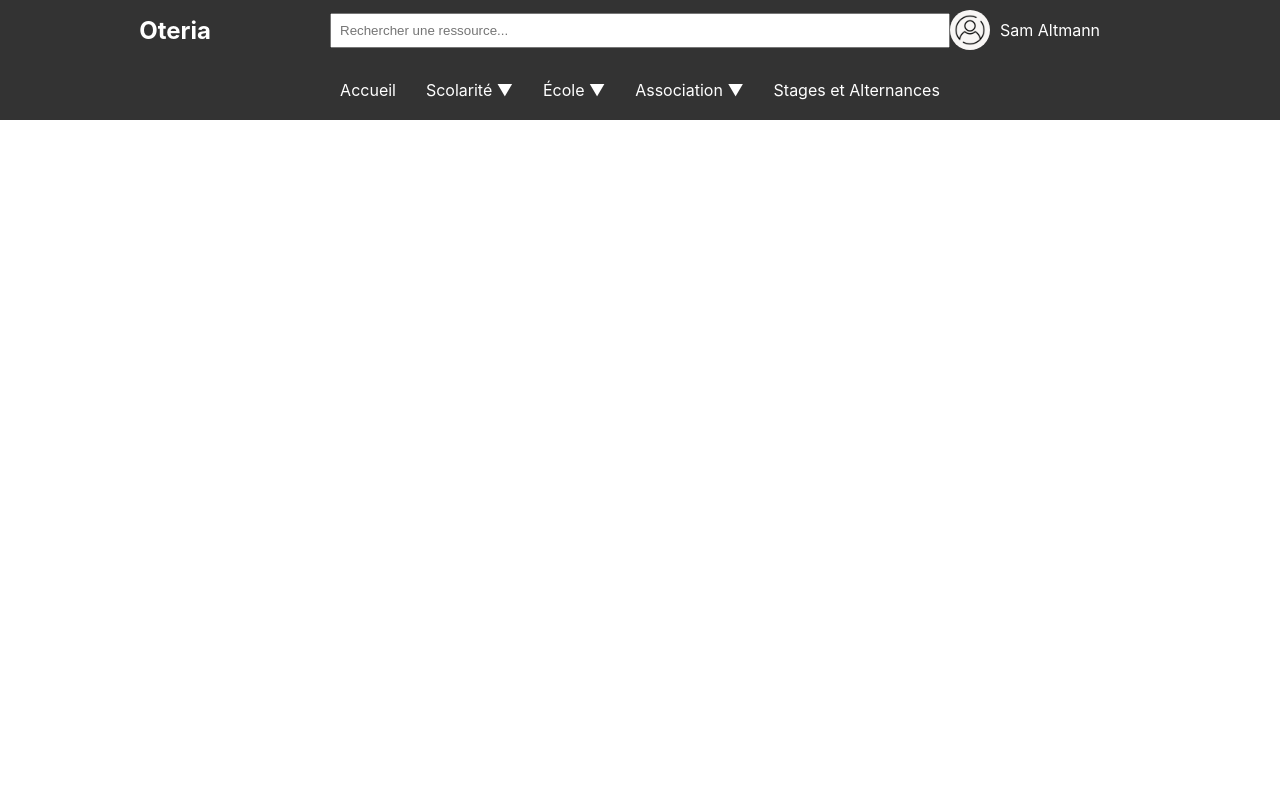
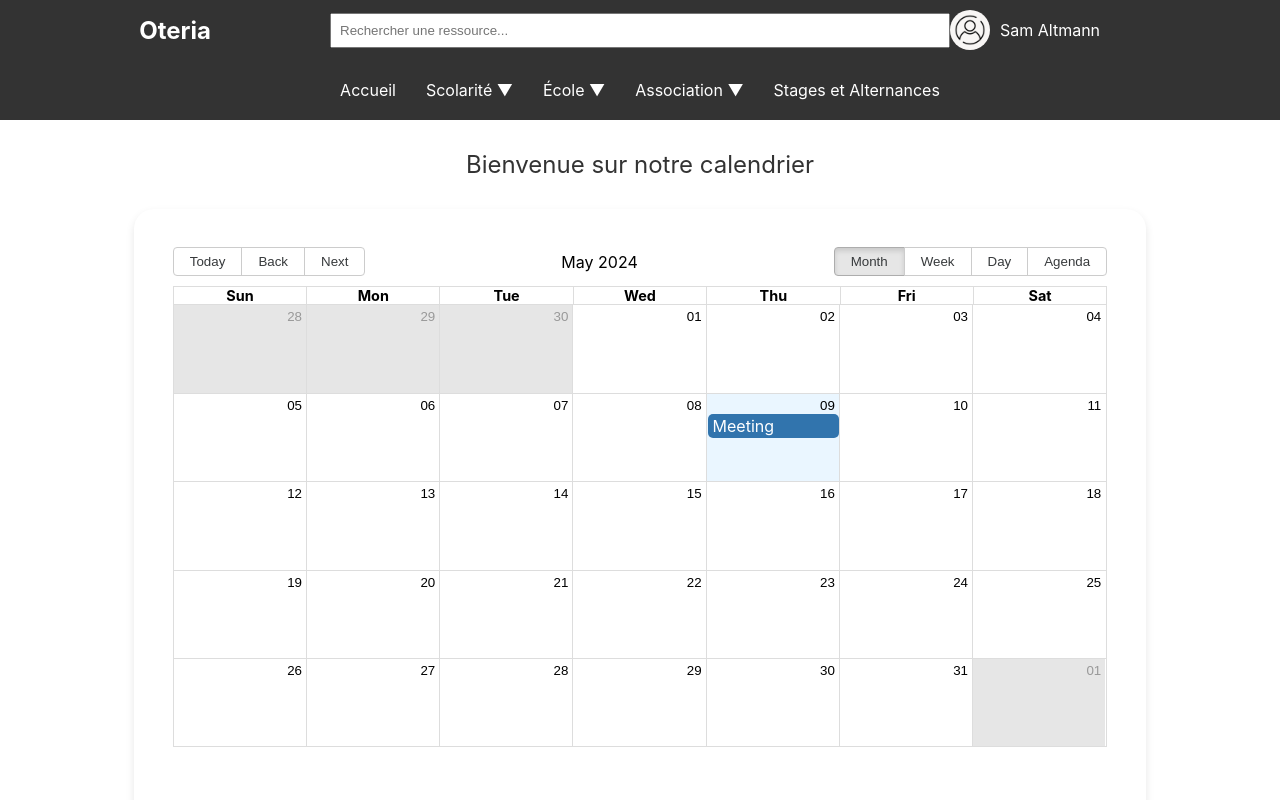
Before and after one commit to Brice789/campuslink, a React (Create React App) app: page / in a window 1280 px wide. Shown: the top 800 px of the page. Built offline with nearby package versions, Linux system fonts and the light colour scheme.

Commit message:
Planning page accueil

```diff
--- a/src/App.js
+++ b/src/App.js
@@ -2,21 +2,15 @@ import React from 'react';
 import { BrowserRouter as Router, Routes, Route } from 'react-router-dom';
 import Ecole from './components/Ecole';
 import Navbar from './components/Navbar';
-import Calendar from './components/Calendar';
-
-import NotesPage from './components/NotesPage'; // Assurez-vous que le chemin d'importation est correct
-
-import Bar from './components/Bar'; // Assurez-vous que le chemin d'importation est correct
-
-
-
-
+import HomePage from './components/HomePage';
+import NotesPage from './components/NotesPage';
+import Bar from './components/Bar';
 
 function App() {
   const events = [
     {
       title: 'Meeting',
-      start: new Date(2024, 4, 9, 10, 0), // Note: Months are 0-based in JavaScript Dates
+      start: new Date(2024, 4, 9, 10, 0),
       end: new Date(2024, 4, 9, 14, 30),
       allDay: false
     }
@@ -25,14 +19,12 @@ function App() {
   return (
     <Router>
       <div>
-       <Bar />
+        <Bar />
         <Navbar />
         <Routes>
+          <Route path="/" element={<HomePage events={events} />} />
           <Route path="/ecole" element={<Ecole />} />
-
-          <Route path="/notes" element={<NotesPage />} /> // Notez le changement de chemin pour correspondre à la navigation
-          <Route path="/calendar" element={<Calendar events={events} />} />
-          // Assurez-vous de ne pas avoir de routes dupliquées ou incorrectes
+          <Route path="/notes" element={<NotesPage />} />
         </Routes>
       </div>
     </Router>
--- /dev/null
+++ b/src/components/HomePage.css
@@ -0,0 +1,29 @@
+/* Conteneur global de la page */
+.page-container {
+    display: flex;
+    flex-direction: column; /* Organise les enfants en colonne */
+    align-items: center; /* Centre les enfants horizontalement */
+    justify-content: flex-start; /* Alignement vertical en haut */
+    height: 100vh; /* Utilise la hauteur complète de la fenêtre de visualisation */
+    padding-top: 20px; /* Espacement en haut */
+  }
+
+  /* Conteneur spécifique pour le calendrier */
+  .calendar-container {
+    width: 73%; /* Prend 73% de la largeur disponible, centré pour esthétique */
+    margin: 20px 0; /* Marge en haut et en bas pour un peu d'espace */
+    padding: 3%; /* Padding intérieur pour ne pas coller au bord */
+    background-color: #ffffff; /* Fond blanc pour le calendrier */
+    border-radius: 20px; /* Coins arrondis pour un style doux */
+    box-shadow: 0 4px 8px rgba(0,0,0,0.1); /* Ombre pour un effet de profondeur */
+  }
+
+  /* Style pour l'entête "Bienvenue sur notre calendrier" */
+  .welcome-message {
+    width: 100%; /* Prend la largeur complète pour centrer le texte */
+    text-align: center; /* Centre le texte horizontalement */
+    font-size: 24px; /* Taille de police pour visibilité */
+    color: #333; /* Couleur de texte sombre pour contraste */
+    margin-top: 0; /* Pas de marge en haut pour coller au haut de la page */
+    padding: 10px 0; /* Un peu de padding autour du texte */
+  }
--- /dev/null
+++ b/src/components/HomePage.js
@@ -0,0 +1,18 @@
+import React from 'react';
+import MyCalendar from './Calendar'; // Vérifiez le chemin
+import './HomePage.css'; // Assurez-vous que le chemin vers le fichier CSS est correct
+
+const HomePage = ({ events }) => {
+  return (
+    <div className="page-container">
+      <div className="welcome-message">
+        Bienvenue sur notre calendrier
+      </div>
+      <div className="calendar-container">
+        <MyCalendar events={events} />
+      </div>
+    </div>
+  );
+};
+
+export default HomePage;
```
